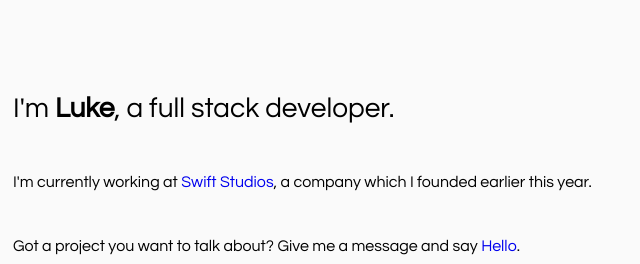
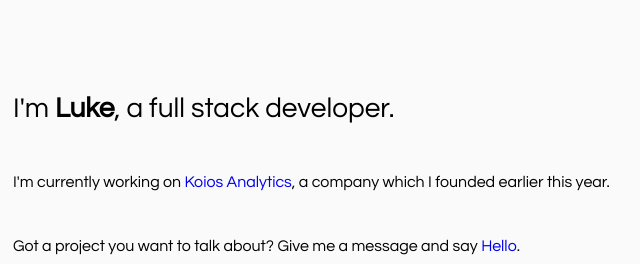
Before and after one commit to lukeisthename/portfolio, a plain HTML site: page index.html in a window 1280 px wide. Shown: the top 264 px of the page, 72-712 px from the left. Drawn offline with Linux system fonts and the light colour scheme.

Commit message:
updated bio

```diff
--- a/index.html
+++ b/index.html
@@ -24,7 +24,7 @@
           <div class="content">
               <h1>I'm <b>Luke</b>, a full stack developer.</h1>
               <br>
-              <p>I'm currently working at <a href="https://swiftstudios.uk" target="_blank" rel="noopener">Swift Studios</a>, a company which I founded earlier this year.</p>
+              <p>I'm currently working on <a href="https://usekoios.com" target="_blank" rel="noopener">Koios Analytics</a>, a company which I founded earlier this year.</p>
               <br>
               <p>Got a project you want to talk about? Give me a message and say <a href="mailto:hello@itsluke.co.uk" target="_blank" rel="noopener">Hello</a>.</p>
           </div>
```
